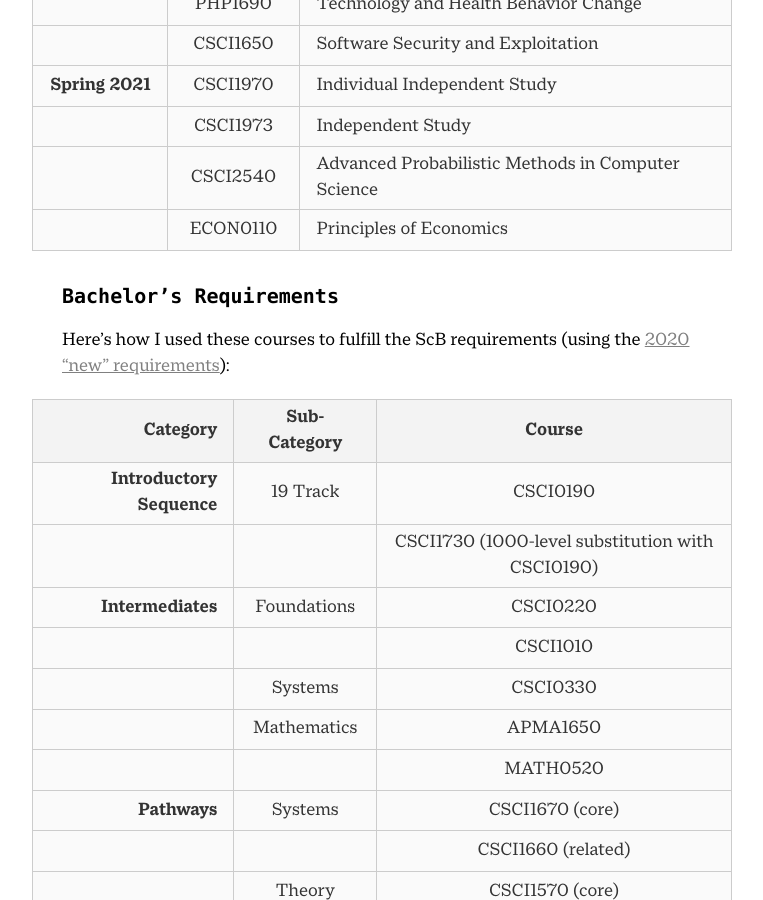
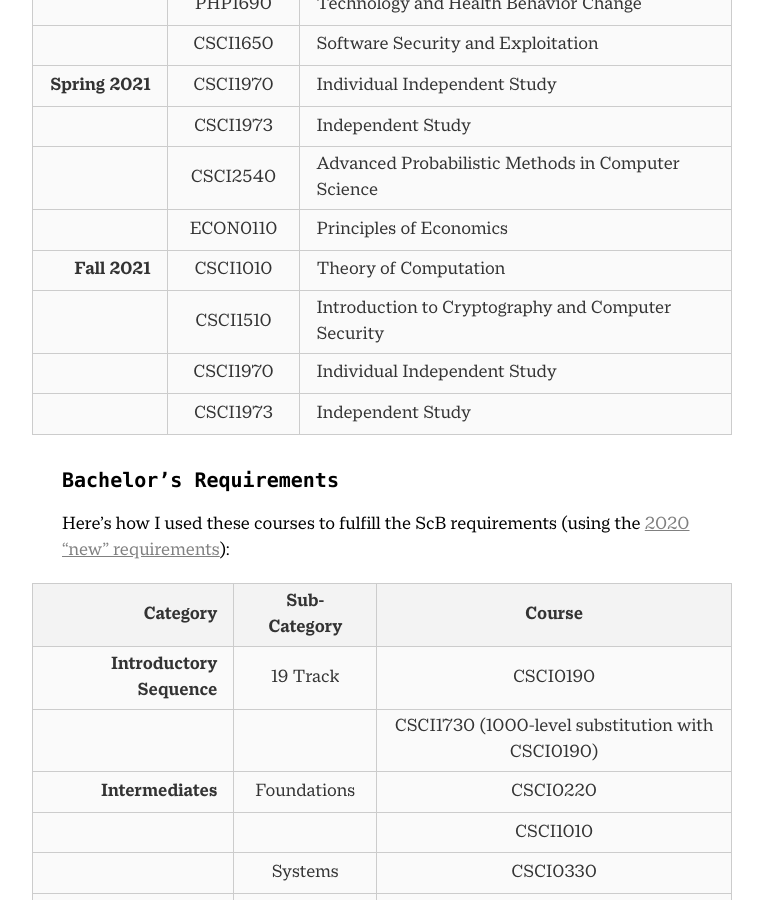
Before and after one commit to ZacharyEspiritu/zacharyespiritu.github.io, a Jekyll site: the page built from _notes/2020-12-14-brown-courses.md, in a window 1280 px wide and 900 px high, scrolled down 3157 px. Shown: the whole window, without its empty margins (118-881 px from the left). Built offline with Jekyll 4.4.1, drawn with Linux system fonts in a browser that asks for light colours; nearby versions of some CDN libraries; some web fonts are replaced.

Commit message:
Update website

```diff
--- a/_includes/landing_intro.html
+++ b/_includes/landing_intro.html
@@ -1,3 +1,3 @@
 Hi there! <span style="font-size: 90%;">👋</span>
 <br>
-I’m <span class="intro-emphasis"><a class="intro-link" href="/about">Zachary Espiritu</a></span>. I’m currently studying <span class="intro-emphasis"><a class="intro-link" href="https://cs.brown.edu/">Computer Science</a></span> at <span class="intro-emphasis"><a class="intro-link" href="http://brown.edu/">Brown University</a></span>, where my current research broadly spans <span class="intro-emphasis">applied crypto and systems security</span>.<br><br>I coordinate Brown CS's TA program as a <span class="intro-emphasis"><a class="intro-link" href="https://cs.brown.edu/courses/ta/">Meta Teaching Assistant</a></span>, provide support for Brown CS's Linux systems as a <span class="intro-emphasis"><a class="intro-link" href="https://cs.brown.edu/people/staff/spoc/">SPOC</a></span>, and am a 3-time Head TA for <span class="intro-emphasis"><a class="intro-link" href="http://cs.brown.edu/courses/csci1660/">CSCI1660</a></span>, a course on systems security. Previously, I interned on <span class="intro-emphasis"><a class="intro-link" href="https://google.com">Google</a></span>'s Cloud KMS team.
+I’m <span class="intro-emphasis"><a class="intro-link" href="/about">Zachary Espiritu</a></span>. I’m currently studying <span class="intro-emphasis"><a class="intro-link" href="https://cs.brown.edu/">Computer Science</a></span> at <span class="intro-emphasis"><a class="intro-link" href="http://brown.edu/">Brown University</a></span>, where my interests broadly span <span class="intro-emphasis">applied crypto and systems security</span>.<br><br>My current research with the <span class="intro-emphasis"><a class="intro-link" href="http://esl.cs.brown.edu/">Encrypted Systems Lab</a></span> and <span class="intro-emphasis"><a class="intro-link" href="http://caps.cs.brown.edu/">CAPS Group</a></span> focuses on stuctured encryption schemes and leakage-abuse attacks. I additionally coordinate Brown CS's TA program as a <span class="intro-emphasis"><a class="intro-link" href="https://cs.brown.edu/courses/ta/">Meta Teaching Assistant</a></span> and provide support for Brown CS's Linux systems as a <span class="intro-emphasis"><a class="intro-link" href="https://cs.brown.edu/people/staff/spoc/">SPOC</a></span>. Previously, I interned on <span class="intro-emphasis"><a class="intro-link" href="https://google.com">Google</a></span>'s Cloud KMS team.
--- a/_notes/2020-12-14-brown-courses.md
+++ b/_notes/2020-12-14-brown-courses.md
@@ -68,7 +68,11 @@ I had a somewhat unusual course plan during my first three years, and my unexpec
 | **Spring 2021** |   CSCI1970    | Individual Independent Study |
 |                 |   CSCI1973    | Independent Study |
 |                 |   CSCI2540    | Advanced Probabilistic Methods in Computer Science |
-|                 |    ECON0110    | Principles of Economics |
+|                 |   ECON0110    | Principles of Economics |
+|   **Fall 2021** |   CSCI1010    | Theory of Computation |
+|                 |   CSCI1510    | Introduction to Cryptography and Computer Security |
+|                 |   CSCI1970    | Individual Independent Study |
+|                 |   CSCI1973    | Independent Study |
 
 ## Bachelor's Requirements
 
```
Also changed, not shown: _experience/2021-05-01-caps.md (added, +9 -0 lines).
